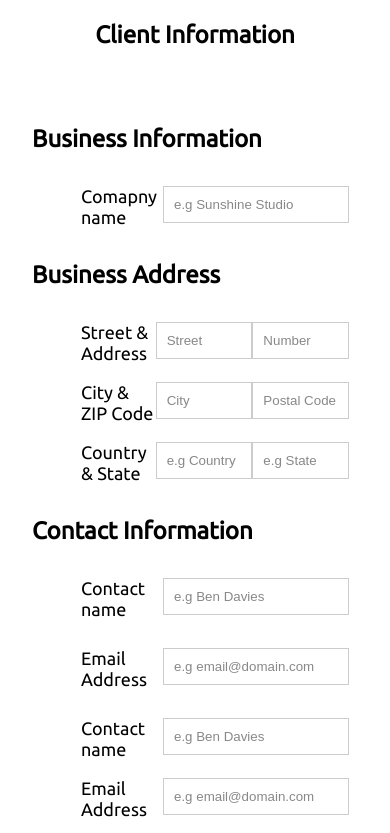
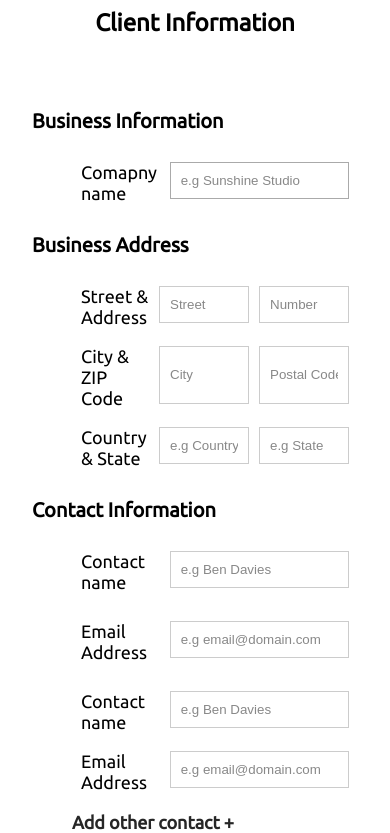
Before and after one commit to yemijeff/LANCER--CLIENT-INACTIVE-EXTRA-DETAILS-EXPANDED-, a plain HTML site: page clientInformationInactive.html in a window 390 px wide. Shown: the part 63-896 px from the top of the page. Drawn offline with Linux system fonts and the light colour scheme.

Commit message:
repo updated

```diff
--- a/clientInformationInactive.html
+++ b/clientInformationInactive.html
@@ -45,9 +45,10 @@
   }
   .form-row-1 > input {
     flex: 1;
+
   }
-  #contact input[type="text"],
-  #contact input[type="email"] {
+  input[type="text"],
+  input[type="email"] {
     font: 400 12px/16px;
   }
 
@@ -59,23 +60,22 @@
     width: 100%;
   }
 
-  #contact input[type="text"],
-  #contact input[type="email"] {
+  input[type="text"],
+  input[type="email"] {
     width: 100%;
     border: 1px solid #ccc;
     background: #FFF;
-    margin: 0 0 5px;
+    margin: 0 0 5px 15px;
     padding: 15px;
   }
-
-  #contact input[type="text"]:hover,
-  #contact input[type="email"]:hover{
+  input[type="text"]:hover,
+  input[type="email"]:hover{
     -webkit-transition: border-color 0.3s ease-in-out;
     -moz-transition: border-color 0.3s ease-in-out;
     transition: border-color 0.3s ease-in-out;
     border: 1px solid #aaa;
   }
-  #contact input:focus {
+  input:focus {
     outline: 0;
     border: 1px solid #aaa;
   }
@@ -107,7 +107,7 @@
     font-weight: 800;
   }
   h3 {
-    font-size: 24px;
+    font-size: 20px;
     font-weight: 600
   }
   h2 {
@@ -137,7 +137,7 @@
   }
   .container-a > div{
       border: 1px solid #ccc;
-      padding: 20px;
+      padding: 10px;
       text-align: center;
       font-size: 1rem;
   }
@@ -201,12 +201,10 @@
         text-align: center;
         margin-left: 0;
       }
-      #contact input[type="text"],
-      #contact input[type="email"] {
+      input[type="text"],
+      input[type="email"] {
         width: 100%;
-        border: 1px solid #ccc;
-        background: #FFF;
-        margin: 0 0 5px;
+        margin: 0 0 5px 10px;
         padding: 10px;
       }
   }
@@ -246,7 +244,7 @@
             <li class="form-row-1">
               <label for="townborn">Street & Address</label>
               <input placeholder="Street" type="text" tabindex="1" required autofocus>
-              <input placeholder="Number" class="in" type="text" tabindex="1" required autofocus>
+              <input placeholder="Number" type="text" tabindex="1" required autofocus>
             </li>
             <li class="form-row-1">
               <label for="townborn">City & ZIP Code</label>
```
